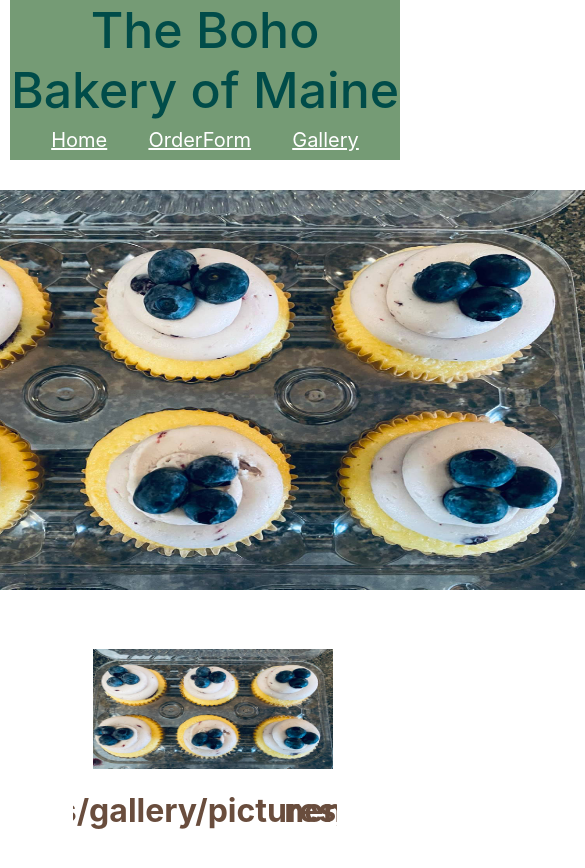
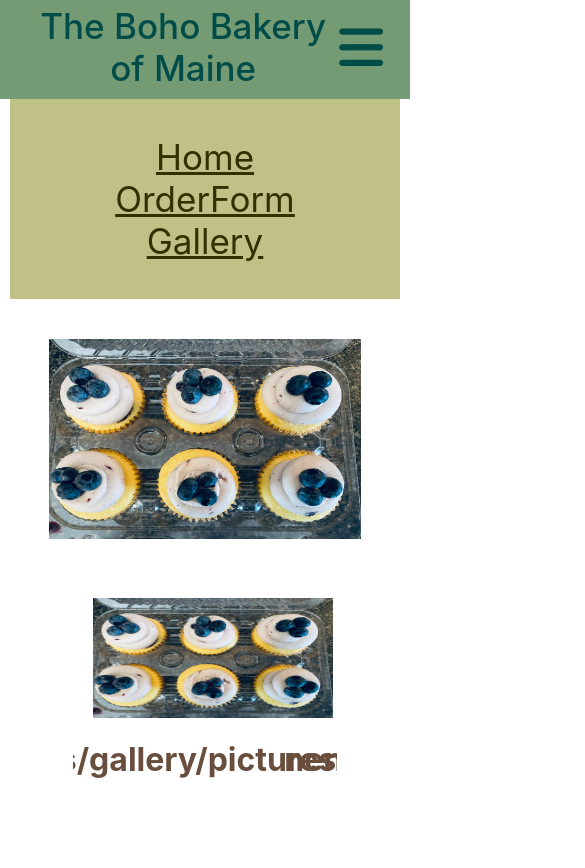
Before and after one commit to Pockets1514/HooksandEmailJS, a React (Create React App) app: page /gallery in a window 390 px wide. Shown: the top 868 px of the page, 585 px wide, since content can reach past the window. Built offline with nearby package versions, Linux system fonts and the light colour scheme.

Commit message:
For sake of project requirements, commented out text area and proceeded with media queries.  Created break point and added initial mobile styles

```diff
--- a/public/index.html
+++ b/public/index.html
@@ -3,6 +3,10 @@
   <head>
     <meta charset="utf-8" />
     <link rel="icon" href="%PUBLIC_URL%/favicon.ico" />
+    <script
+      src="https://kit.fontawesome.com/1723c18fe0.js"
+      crossorigin="anonymous"
+    ></script>
     <meta name="viewport" content="width=device-width, initial-scale=1" />
     <meta name="theme-color" content="#000000" />
     <meta
--- a/src/components/gallery/TileGallery.js
+++ b/src/components/gallery/TileGallery.js
@@ -28,7 +28,6 @@ class TileGallery extends Component {
         <div className="tiles">
           {images.map((image) => (
             <GalleryItem
-              key={image.index}
               className={`${image.slice(14, -14)}-image tile`}
               src={image}
               onClick={() => this.setState({ highlighted: image })}
--- a/src/components/header/Header.js
+++ b/src/components/header/Header.js
@@ -5,6 +5,7 @@ class Header extends Component {
     return (
       <div className="header">
         <p>The Boho Bakery of Maine</p>
+        <i class="fas fa-bars"></i>
       </div>
     );
   }
--- a/src/components/navbar/NavBar.js
+++ b/src/components/navbar/NavBar.js
@@ -3,7 +3,7 @@ import { Link } from "react-router-dom";
 class NavBar extends Component {
   render() {
     return (
-      <div className="navbar-wrapper">
+      <div className="navbar-wrapper" id="navbar">
         <div className="navbar-wrapper__links">
           <Link className="navlink" to="/home">
             Home
--- a/src/components/order/OrderForm.js
+++ b/src/components/order/OrderForm.js
@@ -1,6 +1,10 @@
 import emailjs from "emailjs-com";
 import React, { useReducer, useRef } from "react";
-import { FormInput, FormTextArea, FormButton, FormTitle } from "./FormElements";
+import {
+  FormInput,
+  /*FormTextArea,*/ FormButton,
+  FormTitle,
+} from "./FormElements";
 
 function reducer(state, action) {
   switch (action.type) {
@@ -40,11 +44,11 @@ function reducer(state, action) {
       return {
         pickup_date: action.payload,
       };
-    case "UPDATE_REQUESTS":
-      console.log(state);
-      return {
-        special_requests: action.payload,
-      };
+
+    // case "UPDATE_REQUESTS":
+    //         return {
+    //     requests: action.payload,
+    //   };
     case "RESET_FORM":
       return {
         first_name: "",
@@ -56,7 +60,7 @@ function reducer(state, action) {
         filling: "",
         quantity: "",
         pickup_date: "",
-        special_requests: "",
+        // requests: "",
       };
 
     default:
@@ -75,7 +79,7 @@ export default function OrderForm() {
     filling: "",
     quantity: "",
     pickup_date: "",
-    special_requests: "",
+    // requests: "",
   };
 
   const [state, dispatch] = useReducer(reducer, initialState);
@@ -235,12 +239,12 @@ export default function OrderForm() {
             });
           }}
         />
-        <FormTextArea
+        {/* <FormTextArea   (try to refactor to limit characters,  guess and check until something works)
           className="special-requests-area"
-          name="special_requests"
+          name="requests"
           title="Special Requests"
           type="textarea"
-          value={state.special_requests}
+          value={state.requests}
           placeholder="Feeling Peticular?"
           onChange={(event) => {
             dispatch({
@@ -248,7 +252,7 @@ export default function OrderForm() {
               payload: event.target.value,
             });
           }}
-        />
+        /> */}
       </div>
       <div className="form-button-wrapper">
         <FormButton
--- a/src/styles/Header.scss
+++ b/src/styles/Header.scss
@@ -14,4 +14,26 @@
     font-weight: 500;
     color: $color-darkblue;
   }
+
+  i {
+    visibility: hidden;
+    font-size: 50px;
+    color: $color-darkblue;
+  }
 }
+
+@media (max-width: $breakpoint) {
+  .header {
+    margin: -20px;
+    padding: 15px 10px 10px 10px;
+    width: 100vw;
+    p {
+      font-size: 35px;
+      width: 80%;
+    }
+    i {
+      visibility: visible;
+      align-self: center;
+    }
+  }
+}
--- a/src/styles/Home.scss
+++ b/src/styles/Home.scss
@@ -15,3 +15,23 @@
     font-size: calc((40vw) / 20);
   }
 }
+
+@media (max-width: $breakpoint) {
+  .home-wrapper {
+    width: 100%;
+    display: flex;
+    flex-direction: column;
+    justify-content: center;
+    align-items: center;
+
+    img {
+      height: 80vw;
+      width: 80vw;
+    }
+
+    p {
+      width: 80vw;
+      font-size: calc((80vw) / 20);
+    }
+  }
+}
--- a/src/styles/NavBar.scss
+++ b/src/styles/NavBar.scss
@@ -22,3 +22,25 @@
 .selected {
   color: brown;
 }
+
+@media (max-width: $breakpoint) {
+  .navbar-wrapper {
+    visibility: visible;
+    background-color: $color-lightolive;
+    margin: 20px;
+    height: 200px;
+    width: 100vw;
+
+    &__links {
+      display: flex;
+      flex-direction: column;
+      justify-content: flex-start;
+      width: 800px;
+    }
+
+    .navlink {
+      font-size: 35px;
+      color: $color-darkgreen;
+    }
+  }
+}
--- a/src/styles/OrderForm.scss
+++ b/src/styles/OrderForm.scss
@@ -68,3 +68,15 @@
     border-radius: 50px;
   }
 }
+
+@media (max-width: $breakpoint) {
+  .form-field {
+    margin-bottom: -5px;
+    display: flex;
+    flex-direction: column;
+    justify-content: flex-start;
+    &__label {
+      visibility: hidden;
+    }
+  }
+}
--- a/src/styles/tile-gallery.scss
+++ b/src/styles/tile-gallery.scss
@@ -39,3 +39,21 @@
   height: 120px;
   width: 240px;
 }
+
+@media (max-width: $breakpoint) {
+  .showcase {
+    height: 80%;
+    width: 80%;
+    margin-top: 20px;
+    margin-bottom: 20px;
+
+    display: flex;
+    justify-content: center;
+    align-items: center;
+
+    &__img {
+      height: 200px;
+      width: 400px;
+    }
+  }
+}
--- a/src/styles/variables.scss
+++ b/src/styles/variables.scss
@@ -1,7 +1,9 @@
 $color-olive: #777c00;
+$color-lightolive: #787c0078;
 $color-darkgreen: #303200;
 $color-darkblue: #004c49;
 $color-lightblue: #07938e;
 $color-brick: #7d4000;
 $color-salmon: #f2820c;
 $color-brown: #80572b;
+$breakpoint: 500px;
```
